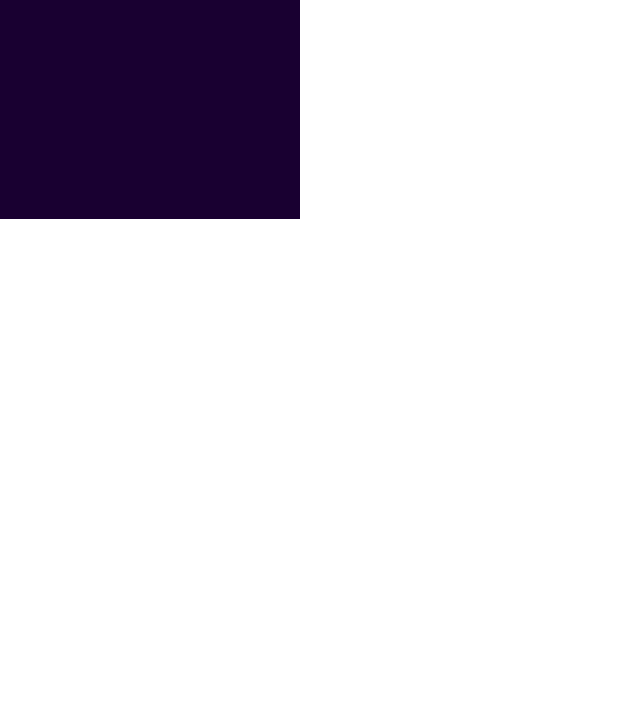
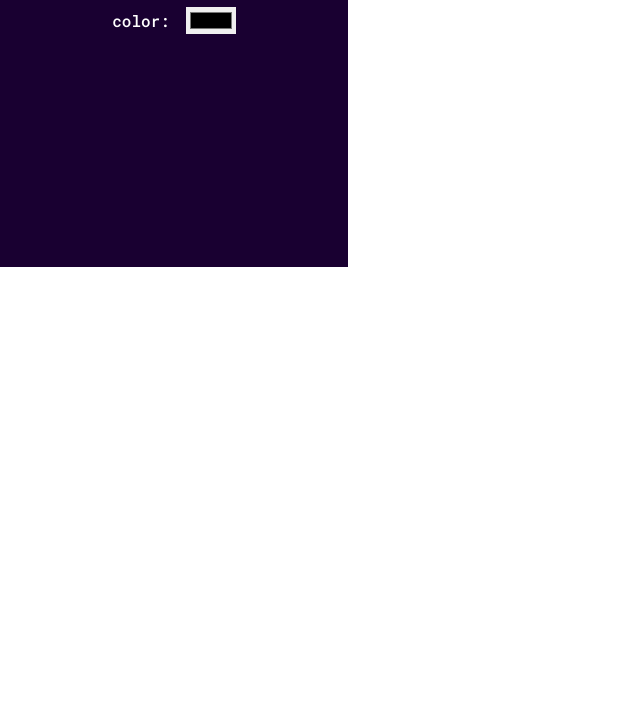
Before and after one commit to devhindo/doodle, a browser extension: page src/index.html in a window 1280 px wide. Shown: the part 81-800 px from the top of the page, without its empty margins (0-640 px from the left). Drawn offline with nearby package versions, Linux system fonts and the light colour scheme.

Commit message:
added color selector

```diff
--- a/src/index.html
+++ b/src/index.html
@@ -11,7 +11,10 @@
 <body>
     <div class="container">
         <h1 id="title" class="title">doodle</h1>
-        <input type="color" id="color-picker" value="#000000">
+        <div class="color-box">
+            <p>color: </p>
+            <input type="color" id="color-selector" value="#000000">
+        </div>
     </div>
 </body>
 </html>
--- a/src/style.css
+++ b/src/style.css
@@ -6,6 +6,12 @@ h1 {
 }
 
 .container {
+    padding: 1.5rem;
+    display: flex;
+    flex-direction: column;
+    justify-content: flex-start;
+    align-items: center;
+    gap: 1rem;
     height: 300px;
     width:  300px;
     background-color: rgb(25, 0, 49);
@@ -19,3 +25,16 @@ h1 {
 .title {
     font-family: 'Secular One', sans-serif;
 }
+
+#color-selector {
+    border: none;
+
+
+}
+
+.color-box {
+    display: flex;
+    justify-content: center;
+    align-items: center;
+    gap: 1rem;
+}
```
